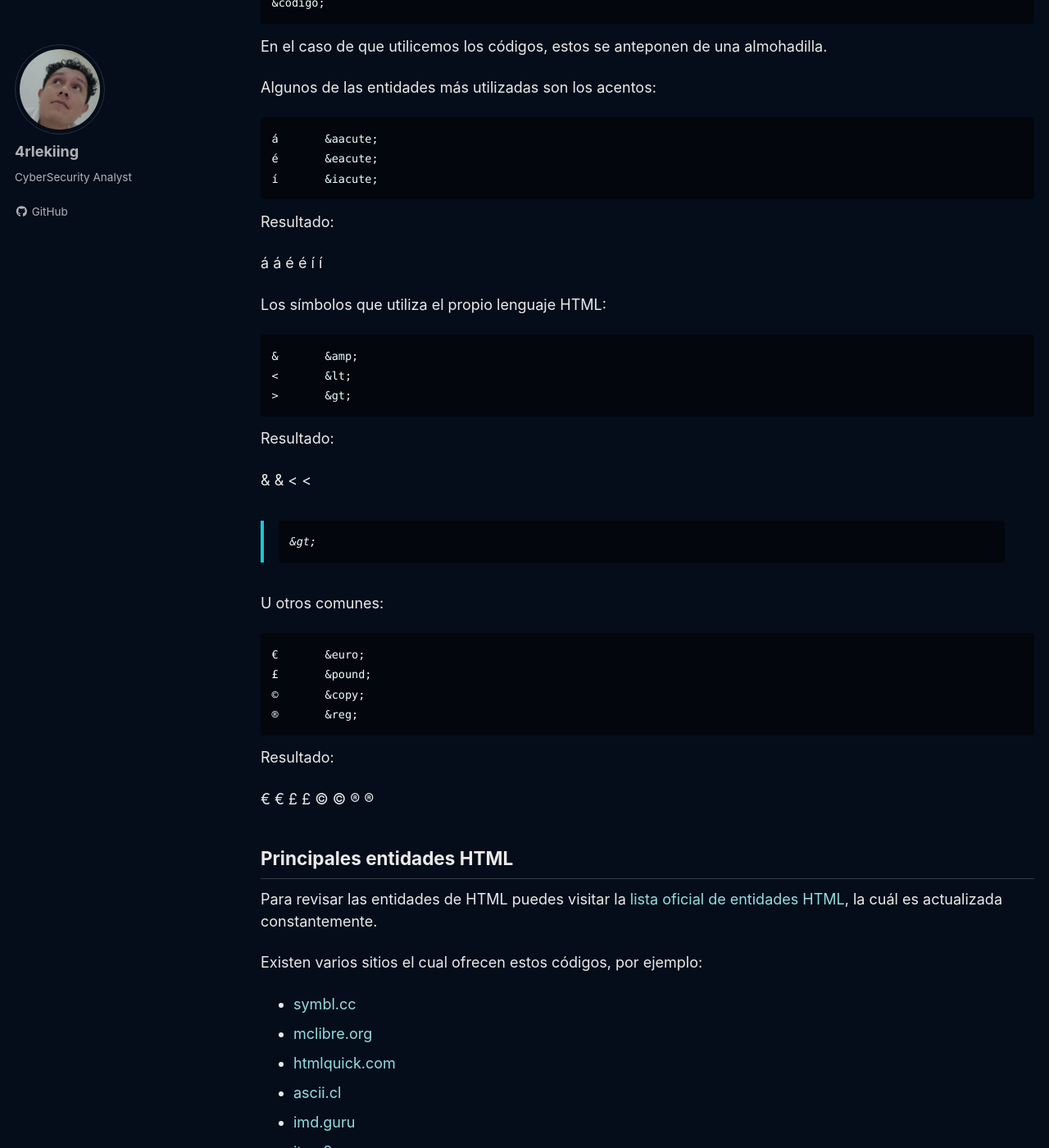
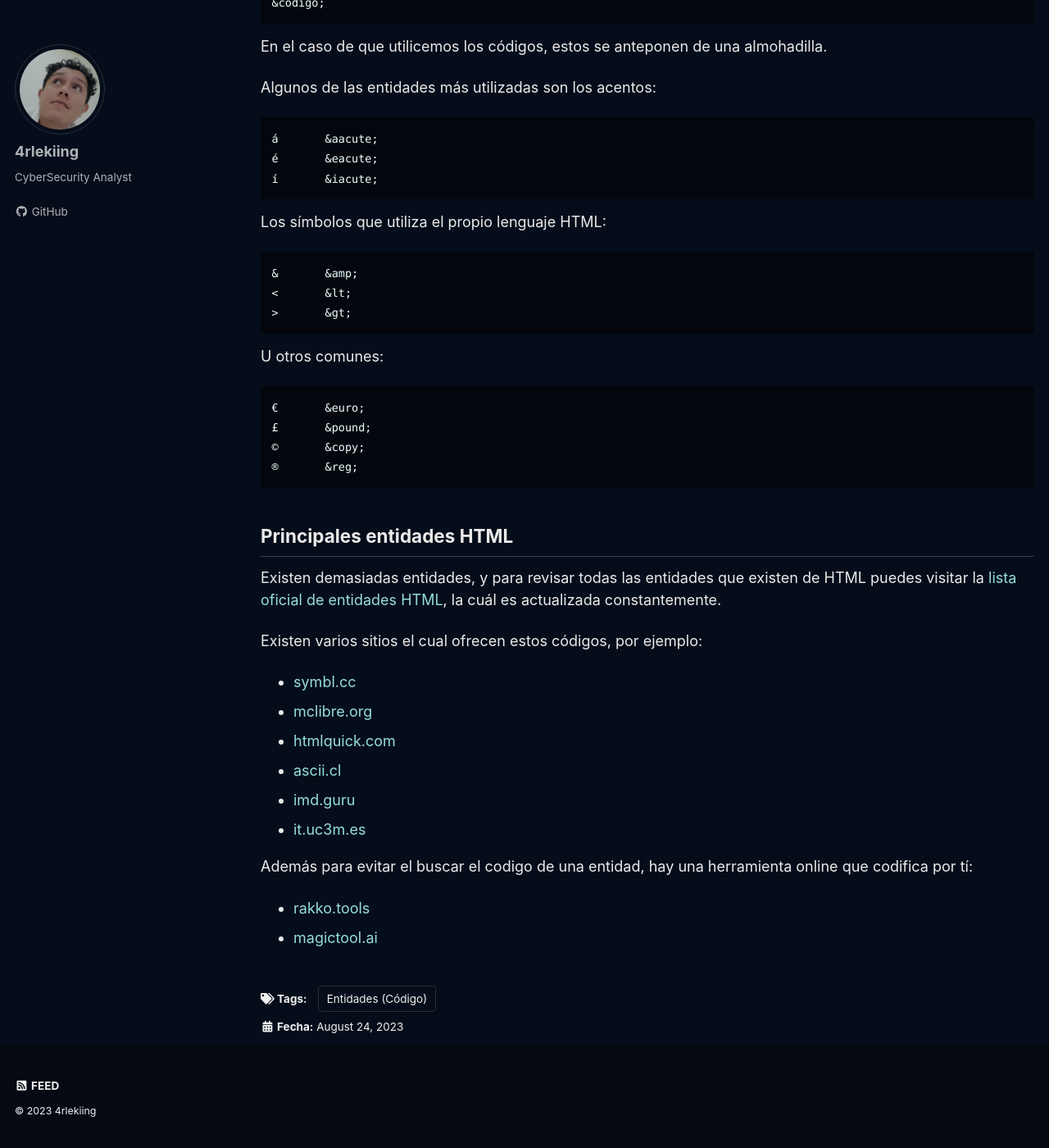
Before and after one commit to 4rleking/HTML.github.io, a Jekyll site: the page built from _posts/2023-08-08-Entidades.md, in a window 1280 px wide and 1400 px high, scrolled down 948 px. Shown: the whole window at 82% size. Built offline with Jekyll 4.4.1, drawn with Linux system fonts in a browser that asks for light colours; cached includes are drawn as plain includes; a script that is not in the unit is left out.

Commit message:
Update 2023-08-08-Entidades.md

````diff
--- a/_posts/2023-08-08-Entidades.md
+++ b/_posts/2023-08-08-Entidades.md
@@ -37,12 +37,6 @@ Algunos de las entidades más utilizadas son los acentos:
 í	&iacute;
 ```
 
-Resultado:
-
-á	&aacute;
-é	&eacute;
-í	&iacute;
-
 Los símbolos que utiliza el propio lenguaje HTML:
 
 ```text
@@ -50,12 +44,6 @@ Los símbolos que utiliza el propio lenguaje HTML:
 <	&lt;
 >	&gt;
 ```
-
-Resultado:
-
-&	&amp;
-<	&lt;
->	&gt;
 
 U otros comunes:
 
@@ -66,16 +54,9 @@ U otros comunes:
 ®	&reg;
 ```
 
-Resultado:
-
-€	&euro;
-£	&pound;
-©	&copy;
-®	&reg;
-
 ## Principales entidades HTML
 
-Para revisar las entidades de HTML puedes visitar la [lista oficial de entidades HTML](https://html.spec.whatwg.org/multipage/named-characters.html#named-character-references), la cuál es actualizada constantemente.
+Existen demasiadas entidades, y para revisar todas las entidades que existen de HTML puedes visitar la [lista oficial de entidades HTML](https://html.spec.whatwg.org/multipage/named-characters.html#named-character-references), la cuál es actualizada constantemente.
 
 Existen varios sitios el cual ofrecen estos códigos, por ejemplo:
 
````
